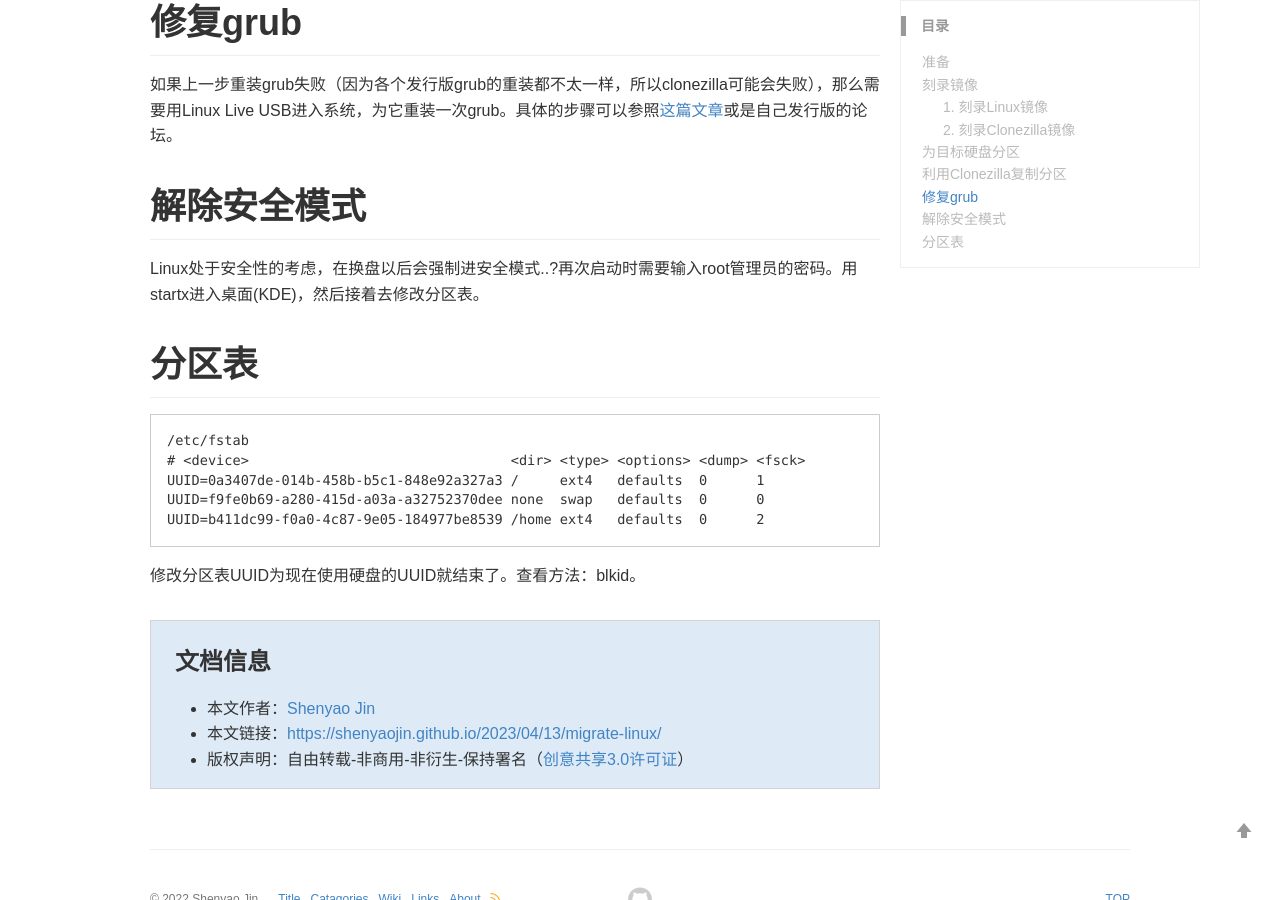
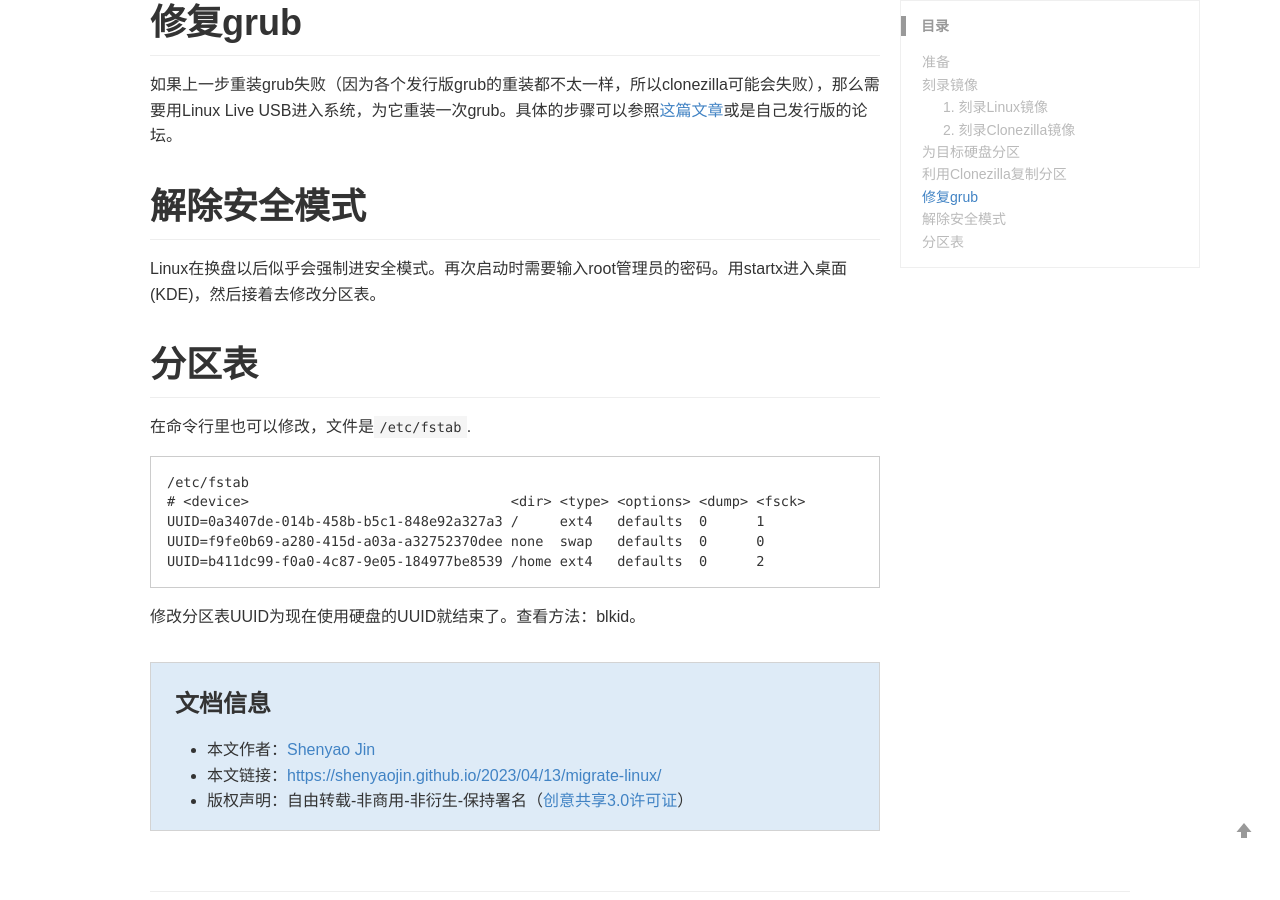
Before and after one commit to shenyaojin/shenyaojin.github.io, a Jekyll site: the page built from _posts/2023-04-13-migrate-linux.md, in a window 1280 px wide and 900 px high, scrolled down 1587 px. Built offline with Jekyll 4.4.1, drawn with Linux system fonts in a browser that asks for light colours; a style sheet for code colours, icons or effects is not loaded; some of the changed text lies outside the part shown.

Commit message:
Update 2023-04-13-migrate-linux.md

````diff
--- a/_posts/2023-04-13-migrate-linux.md
+++ b/_posts/2023-04-13-migrate-linux.md
@@ -63,9 +63,11 @@ dd if=boot.img(镜像名字) of=/dev/fd0(分区名字) bs=1440k
 
 # 解除安全模式
 
-Linux处于安全性的考虑，在换盘以后会强制进安全模式..?再次启动时需要输入root管理员的密码。用startx进入桌面(KDE)，然后接着去修改分区表。
+Linux在换盘以后似乎会强制进安全模式。再次启动时需要输入root管理员的密码。用startx进入桌面(KDE)，然后接着去修改分区表。
 
 # 分区表
+
+在命令行里也可以修改，文件是`/etc/fstab`.
 
 ```sh
 /etc/fstab
````
